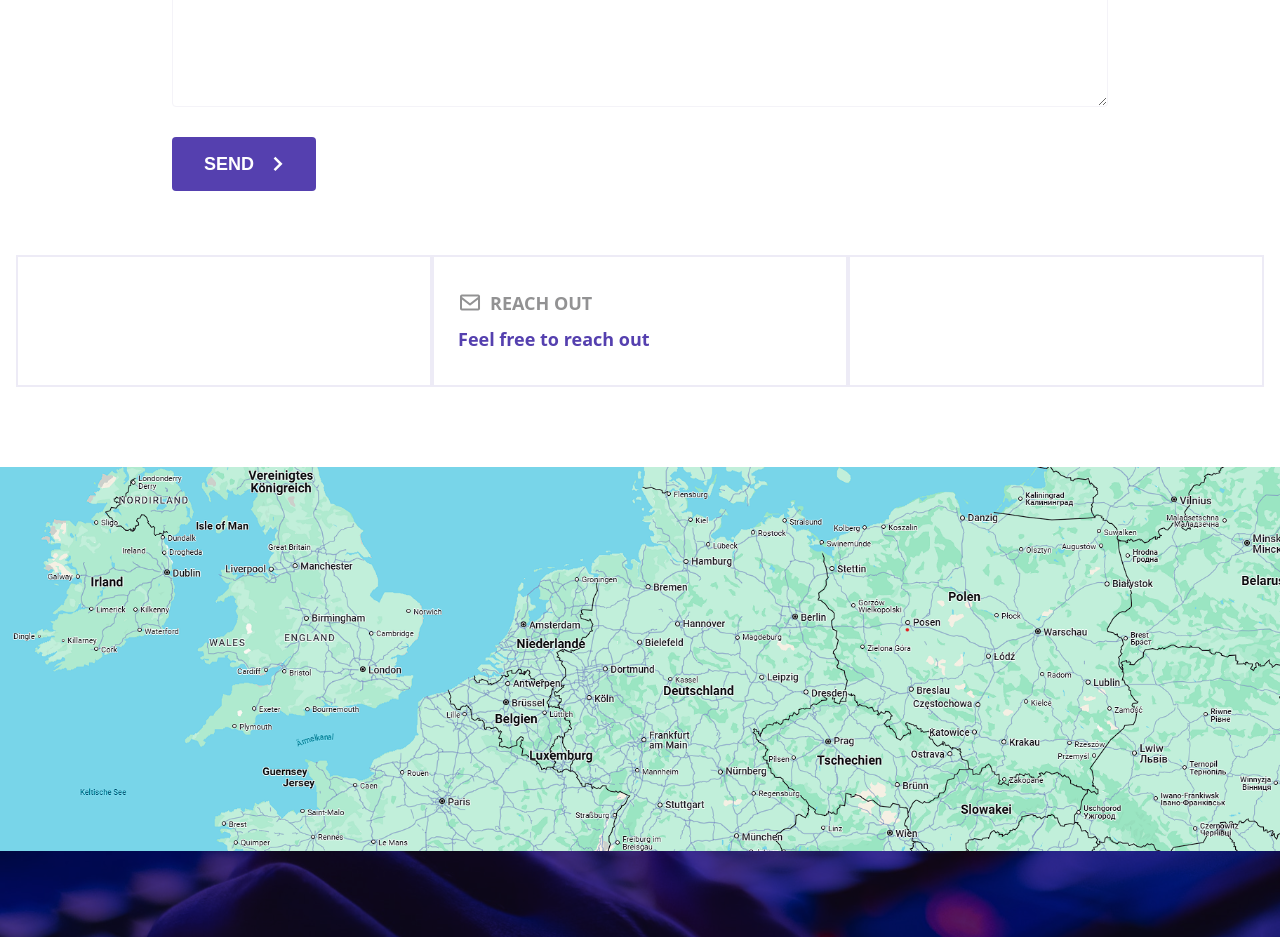
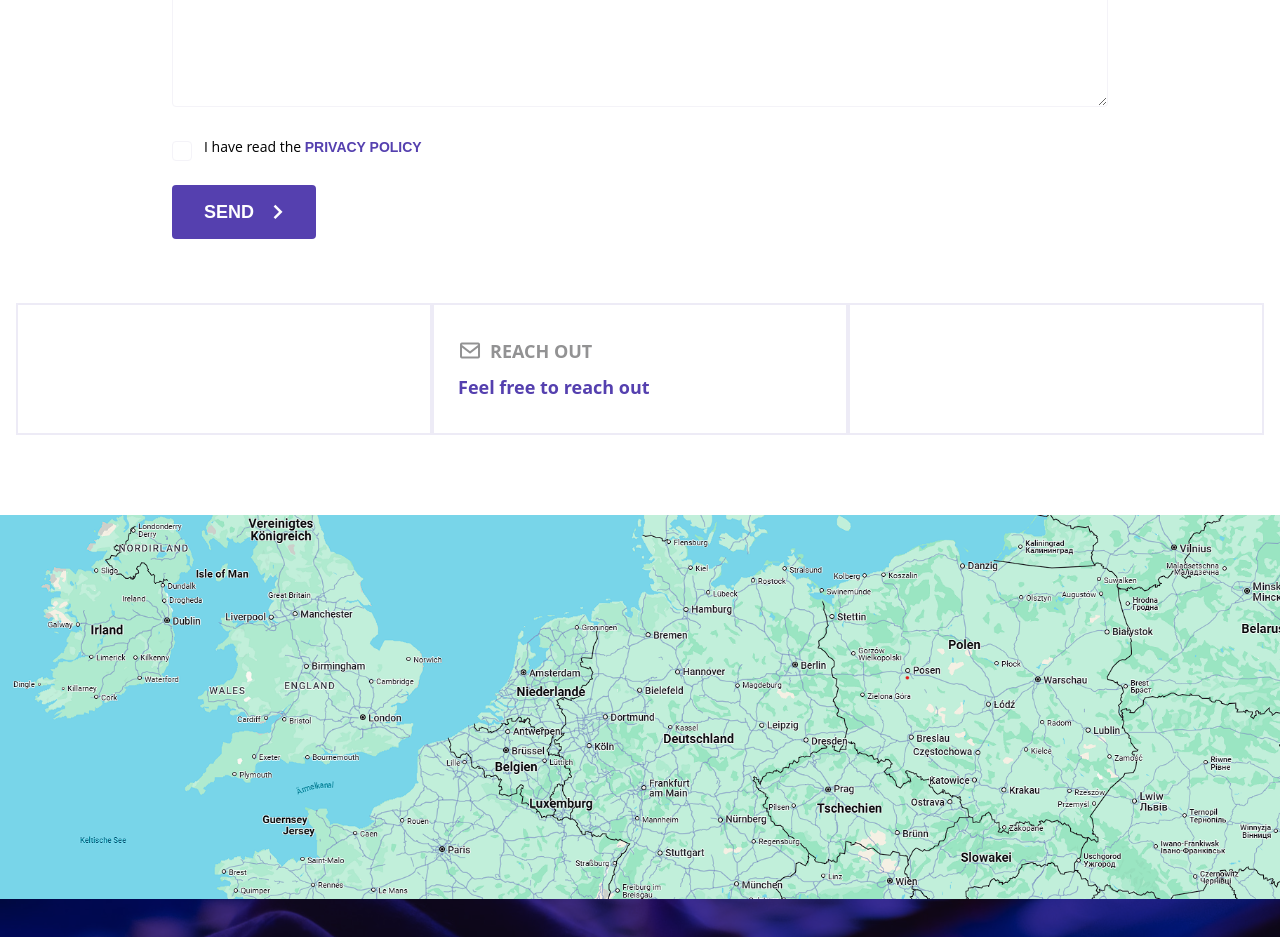
Before and after one commit to InTerestedOWL/NEXTJS_Christian-Dechant, a Next.js app: page / in a window 1280 px wide. Shown: the part 7420-8357 px from the top of the page. Built offline with nearby package versions, Linux system fonts and the light colour scheme; no server answers.

Commit message:
DSGVO: Hardening with Checkbox

```diff
--- a/src/app/components/contact.tsx
+++ b/src/app/components/contact.tsx
@@ -3,6 +3,7 @@ import ContactBox from "./shared/contactBox";
 import { IContactBox } from "../interfaces";
 import Title from "./shared/title";
 import { useState } from "react";
+import Link from "next/link";
 
 
 export default function Contact({ contactBoxes }: { contactBoxes: IContactBox[] }) {
@@ -11,9 +12,16 @@ export default function Contact({ contactBoxes }: { contactBoxes: IContactBox[]
   const [ message, setMessage ] = useState('');
   const [loading, setLoading] = useState(false)
   const [ submitted, setSubmitted ] = useState(false)
+  const [ acceptedPrivacy, setAcceptedPrivacy ] = useState(false);
 
   const handleSubmit = async (e: React.FormEvent<HTMLFormElement>) => {
     e.preventDefault();
+
+    if ( !acceptedPrivacy ) {
+      alert('Please accept the Privacy Policy before submitting.');
+      return;
+    }
+
     setLoading(true);
 
     try {
@@ -28,6 +36,7 @@ export default function Contact({ contactBoxes }: { contactBoxes: IContactBox[]
         setName('');
         setEmail('');
         setMessage('');
+        setAcceptedPrivacy(false);
       } else {
         console.error('Error sending mail');
       }
@@ -55,7 +64,7 @@ export default function Contact({ contactBoxes }: { contactBoxes: IContactBox[]
           <p>Your message has been successfully sent. I will get back to you soon!</p>
         </div>
       </div>
-      <form className="mx-auto w-full pt-10 sm:w-3/4" onSubmit={handleSubmit}>
+      <form className="mx-auto w-full pt-10 sm:w-3/4" onSubmit={ handleSubmit }>
         <div className="flex flex-col md:flex-row">
           <input
             className="mr-3 w-full rounded border-grey-50 px-4 py-3 font-body text-black md:w-1/2 lg:mr-5"
@@ -95,6 +104,25 @@ export default function Contact({ contactBoxes }: { contactBoxes: IContactBox[]
           rows={ 10 }
           required
         ></textarea>
+        <div className="mt-6 flex items-start">
+          <input
+            type="checkbox"
+            id="dsgvo-check"
+            checked={ acceptedPrivacy }
+            onChange={ (e) => setAcceptedPrivacy(e.target.checked) }
+            className="mt-1 h-5 w-5 rounded border-grey-50 text-primary focus:ring-primary"
+            required
+          />
+          <label htmlFor="dsgvo-check" className="ml-3 text-sm font-body text-black">
+            I have read the{ ' ' }
+            <Link
+              href="/privacy-policy"
+              className="cursor-pointer font-header font-semibold uppercase text-primary hover:underline"
+            >
+              Privacy Policy
+            </Link>
+          </label>
+        </div>
         <button type="submit" disabled={ loading }
                 className="mt-6 flex items-center justify-center rounded bg-primary px-8 py-3 font-header text-lg font-bold uppercase text-white hover:bg-grey-20"
         >
```
